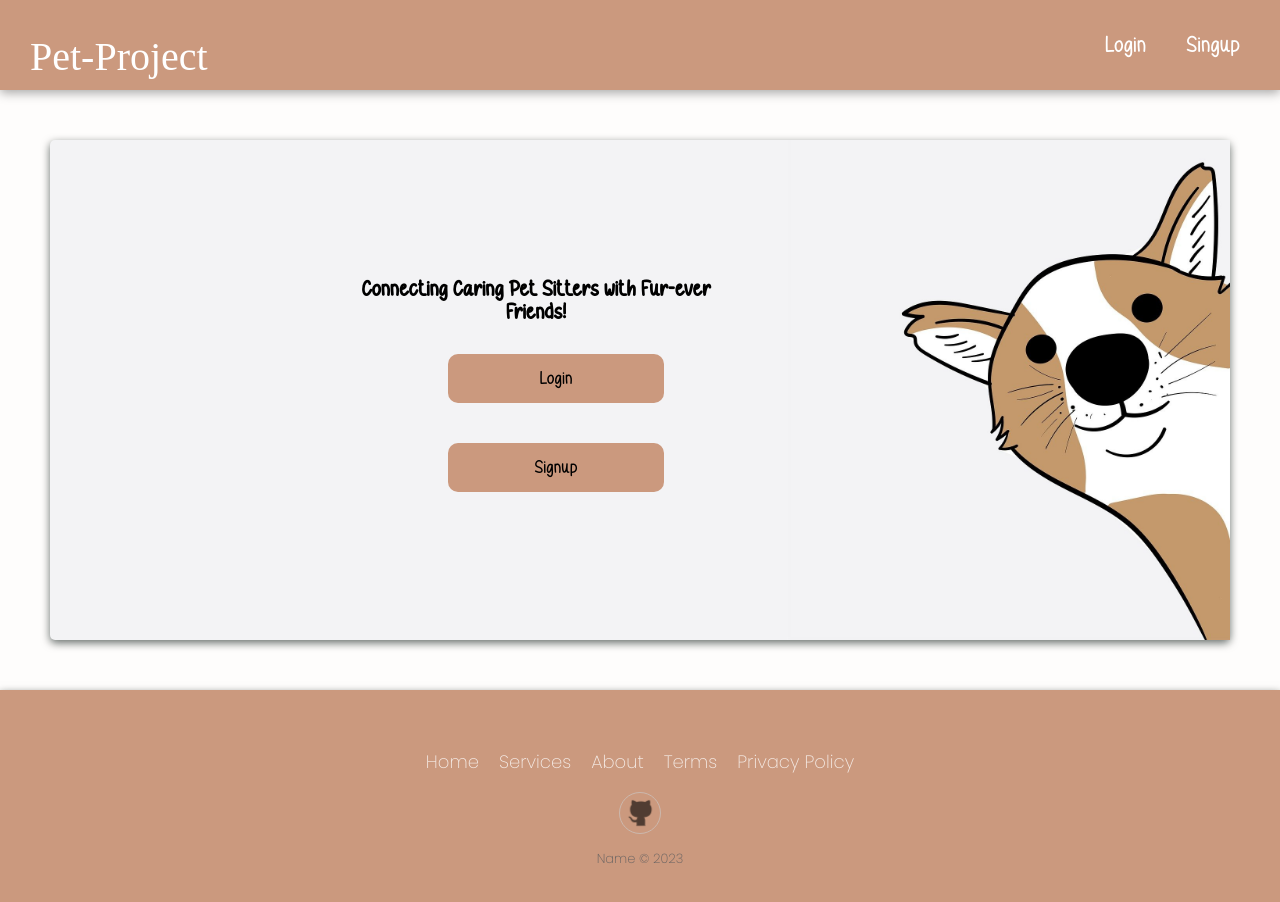
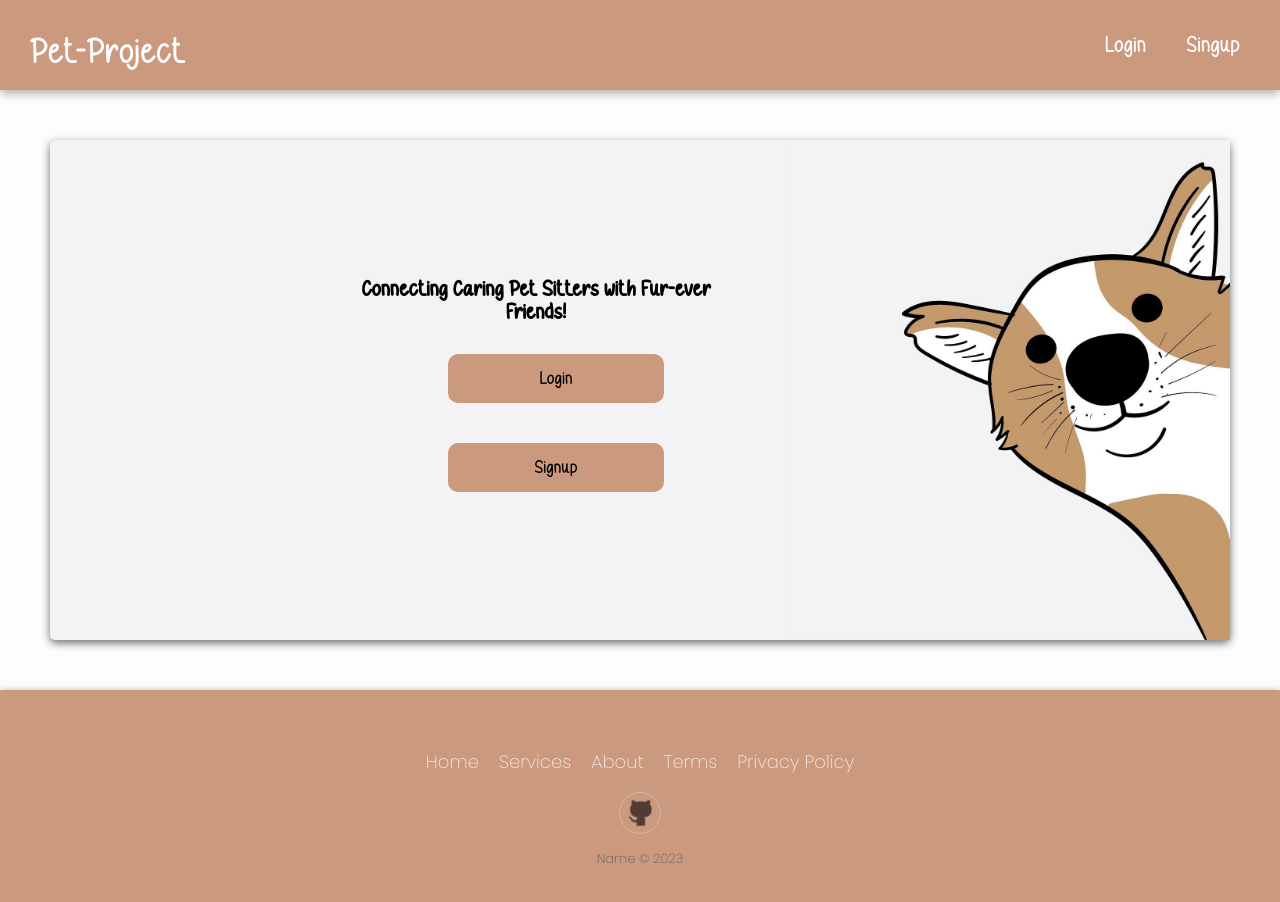
Before and after one commit to natko22/pet-project-frontend, a React (Create React App) app: page / in a window 1280 px wide. Shown: the top 902 px of the page. Built offline with nearby package versions, Linux system fonts and the light colour scheme; no server answers; the HTML template or start-up script is replaced by a standard one.

Commit message:
add the title font

```diff
--- a/src/App.css
+++ b/src/App.css
@@ -193,7 +193,7 @@ h3 {
 
 .nav-title {
   /* font-family: "Pet Shop"; */
-  font-family: "Animal Paws", "Times New Roman", Times, serif;
+  font-family: "Animal Paws","Doggie", "Times New Roman", Times, serif;
   font-size: 40px;
   color: white;
   /* font-weight: bold; */
```
